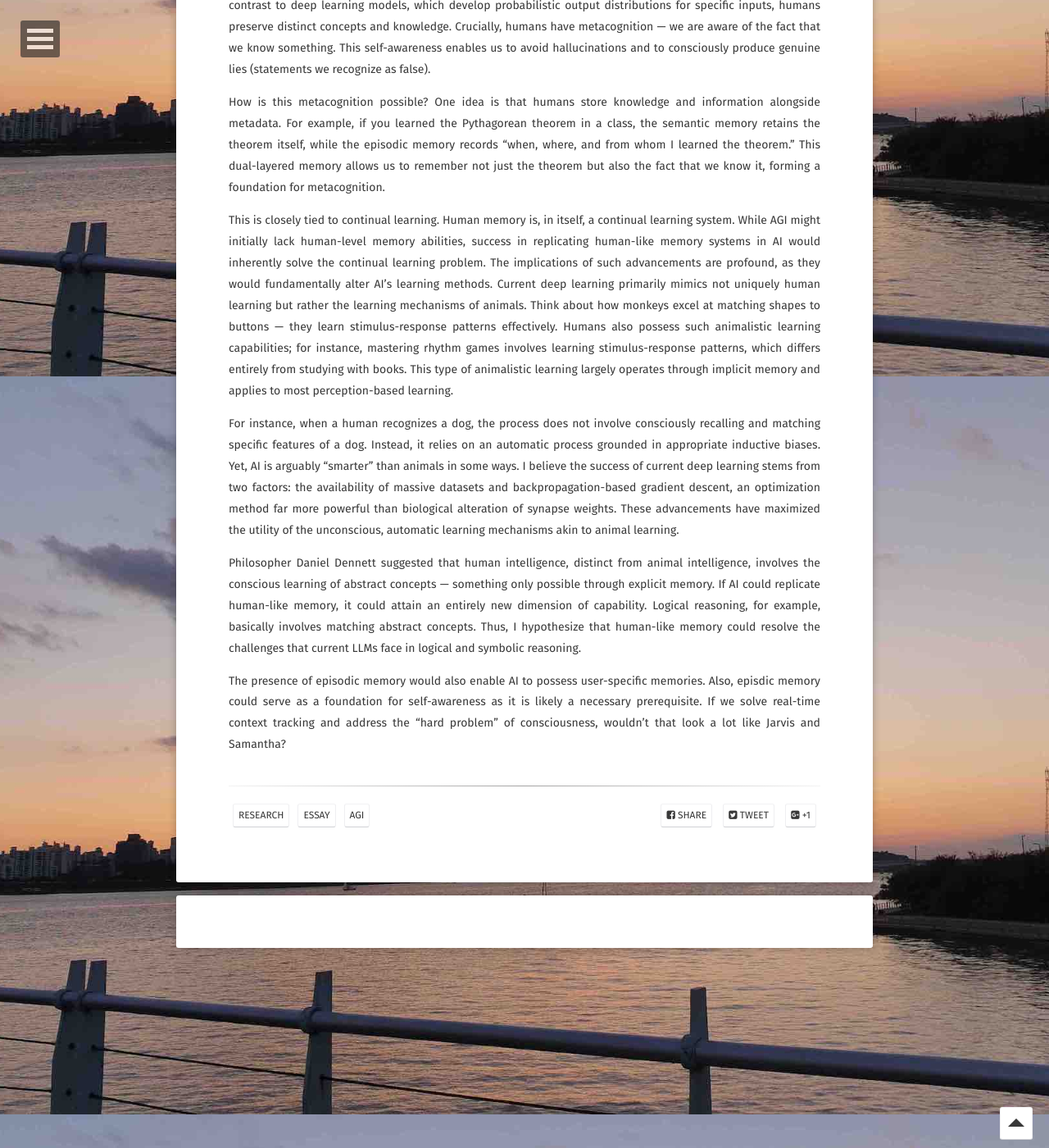
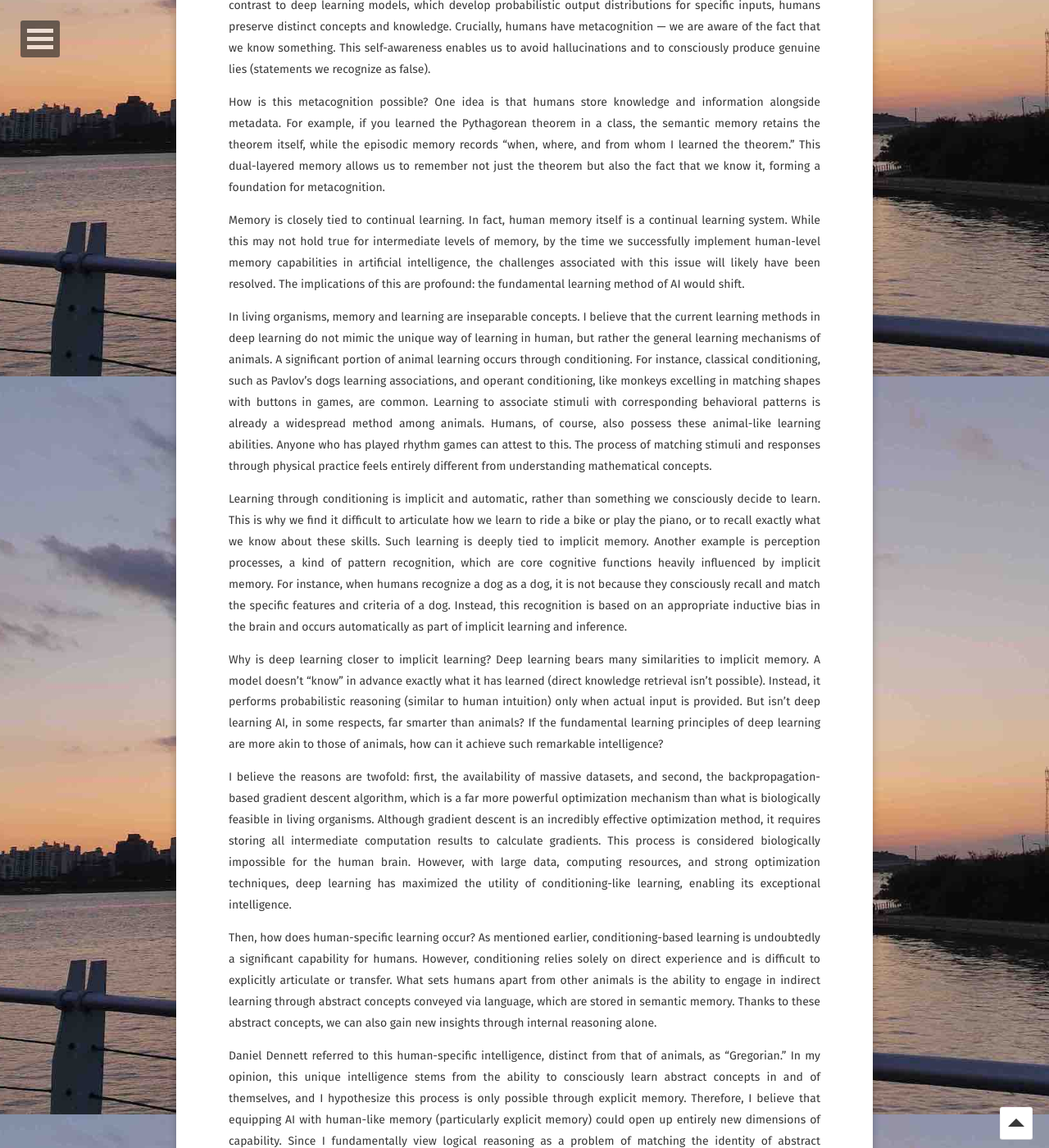
Before and after one commit to psj8252/psj8252.github.io, a Jekyll site: the page built from _posts/2025-01-03-reflection-on-conceptual-essence-of-GPT-en.md, in a window 1280 px wide and 1400 px high, scrolled down 8541 px. Shown: the whole window at 82% size. Built offline with Jekyll 4.4.1, drawn with Linux system fonts in a browser that asks for light colours; some web fonts are replaced; comment, search, counter and statistics services are not loaded; some of the changed text lies outside the part shown.

Commit message:
update: AGI post

```diff
--- a/_posts/2025-01-03-reflection-on-conceptual-essence-of-GPT-en.md
+++ b/_posts/2025-01-03-reflection-on-conceptual-essence-of-GPT-en.md
@@ -97,10 +97,20 @@ Take hallucinations, for example. How do humans avoid hallucinating? Human learn
 
 How is this metacognition possible? One idea is that humans store knowledge and information alongside metadata. For example, if you learned the Pythagorean theorem in a class, the semantic memory retains the theorem itself, while the episodic memory records "when, where, and from whom I learned the theorem." This dual-layered memory allows us to remember not just the theorem but also the fact that we know it, forming a foundation for metacognition.
 
-This is closely tied to continual learning. Human memory is, in itself, a continual learning system. While AGI might initially lack human-level memory abilities, success in replicating human-like memory systems in AI would inherently solve the continual learning problem. The implications of such advancements are profound, as they would fundamentally alter AI's learning methods. Current deep learning primarily mimics not uniquely human learning but rather the learning mechanisms of animals. Think about how monkeys excel at matching shapes to buttons — they learn stimulus-response patterns effectively. Humans also possess such animalistic learning capabilities; for instance, mastering rhythm games involves learning stimulus-response patterns, which differs entirely from studying with books. This type of animalistic learning largely operates through implicit memory and applies to most perception-based learning.
+Memory is closely tied to continual learning. In fact, human memory itself is a continual learning system. While this may not hold true for intermediate levels of memory, by the time we successfully implement human-level memory capabilities in artificial intelligence, the challenges associated with this issue will likely have been resolved. The implications of this are profound: the fundamental learning method of AI would shift.
 
-For instance, when a human recognizes a dog, the process does not involve consciously recalling and matching specific features of a dog. Instead, it relies on an automatic process grounded in appropriate inductive biases. Yet, AI is arguably "smarter" than animals in some ways. I believe the success of current deep learning stems from two factors: the availability of massive datasets and backpropagation-based gradient descent, an optimization method far more powerful than biological alteration of synapse weights. These advancements have maximized the utility of the unconscious, automatic learning mechanisms akin to animal learning.
+In living organisms, memory and learning are inseparable concepts. I believe that the current learning methods in deep learning do not mimic the unique way of learning in human, but rather the general learning mechanisms of animals. A significant portion of animal learning occurs through conditioning. For instance, classical conditioning, such as Pavlov's dogs learning associations, and operant conditioning, like monkeys excelling in matching shapes with buttons in games, are common. Learning to associate stimuli with corresponding behavioral patterns is already a widespread method among animals. Humans, of course, also possess these animal-like learning abilities. Anyone who has played rhythm games can attest to this. The process of matching stimuli and responses through physical practice feels entirely different from understanding mathematical concepts.
 
-Philosopher Daniel Dennett suggested that human intelligence, distinct from animal intelligence, involves the conscious learning of abstract concepts — something only possible through explicit memory. If AI could replicate human-like memory, it could attain an entirely new dimension of capability. Logical reasoning, for example, basically involves matching abstract concepts. Thus, I hypothesize that human-like memory could resolve the challenges that current LLMs face in logical and symbolic reasoning.
+Learning through conditioning is implicit and automatic, rather than something we consciously decide to learn. This is why we find it difficult to articulate how we learn to ride a bike or play the piano, or to recall exactly what we know about these skills. Such learning is deeply tied to implicit memory. Another example is perception processes, a kind of pattern recognition, which are core cognitive functions heavily influenced by implicit memory. For instance, when humans recognize a dog as a dog, it is not because they consciously recall and match the specific features and criteria of a dog. Instead, this recognition is based on an appropriate inductive bias in the brain and occurs automatically as part of implicit learning and inference.
 
-The presence of episodic memory would also enable AI to possess user-specific memories. Also, episdic memory could serve as a foundation for self-awareness as it is likely a necessary prerequisite. If we solve real-time context tracking and address the "hard problem" of consciousness, wouldn't that look a lot like Jarvis and Samantha?
+Why is deep learning closer to implicit learning? Deep learning bears many similarities to implicit memory. A model doesn’t "know" in advance exactly what it has learned (direct knowledge retrieval isn’t possible). Instead, it performs probabilistic reasoning (similar to human intuition) only when actual input is provided. But isn’t deep learning AI, in some respects, far smarter than animals? If the fundamental learning principles of deep learning are more akin to those of animals, how can it achieve such remarkable intelligence?
+
+I believe the reasons are twofold: first, the availability of massive datasets, and second, the backpropagation-based gradient descent algorithm, which is a far more powerful optimization mechanism than what is biologically feasible in living organisms. Although gradient descent is an incredibly effective optimization method, it requires storing all intermediate computation results to calculate gradients. This process is considered biologically impossible for the human brain. However, with large data, computing resources, and strong optimization techniques, deep learning has maximized the utility of conditioning-like learning, enabling its exceptional intelligence.
+
+Then, how does human-specific learning occur? As mentioned earlier, conditioning-based learning is undoubtedly a significant capability for humans. However, conditioning relies solely on direct experience and is difficult to explicitly articulate or transfer. What sets humans apart from other animals is the ability to engage in indirect learning through abstract concepts conveyed via language, which are stored in semantic memory. Thanks to these abstract concepts, we can also gain new insights through internal reasoning alone.
+
+Daniel Dennett referred to this human-specific intelligence, distinct from that of animals, as "Gregorian." In my opinion, this unique intelligence stems from the ability to consciously learn abstract concepts in and of themselves, and I hypothesize this process is only possible through explicit memory. Therefore, I believe that equipping AI with human-like memory (particularly explicit memory) could open up entirely new dimensions of capability. Since I fundamentally view logical reasoning as a problem of matching the identity of abstract concepts, I suspect this could also resolve the current challenges large language models face with logical symbolic reasoning. Naturally, if active recall becomes feasible, problems like those associated with explainable AI (xAI) would also be resolved.
+
+Another facet of explicit memory is episodic memory. If AI were to possess episodic memory, it could store user-specific memories, allowing for highly personalized interactions. Conversely, episodic memory could serve as the foundation for self-awareness, often referred to as consciousness. While episodic memory alone doesn’t constitute self-awareness, I believe it is a necessary condition for it.
+
+By addressing additional challenges in real-time context tracking and tackling the so-called "hard problem" of consciousness, we could achieve something akin to Jarvis or Samantha. Wouldn’t that be an exciting vision of the future?
```
Also changed, not shown: _posts/2025-01-03-reflection-on-conceptual-essence-of-GPT.md (+6 -2 lines).
